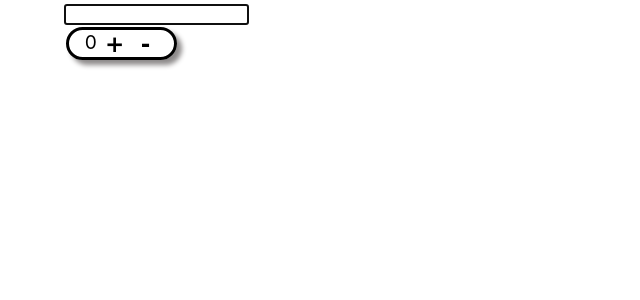
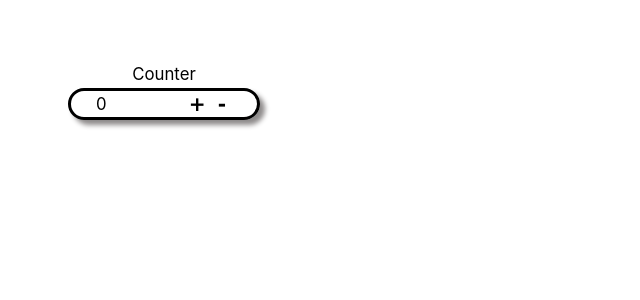
Before and after one commit to dawnteigh/Counter-Intuitive, a React (Create React App) app in the folder client/: page / in a window 1280 px wide. Shown: the top 300 px of the page, without its empty margins (0-640 px from the left). Built offline with nearby package versions, Linux system fonts and the light colour scheme.

Commit message:
counter flexbox css

```diff
--- a/client/src/App.css
+++ b/client/src/App.css
@@ -1,21 +1,41 @@
 .App {
   text-align: center;
-  margin-left: 5%;
-  margin-right: 5%;
+  margin: 5%;
+  font-size: 14px;
+  box-sizing: border-box;
 }
 
 .counter {
-  display: block;
-  width: 10%;
-  font-size: larger;
+  display: flex;
+  flex-direction: column;
+  justify-content: space-between;
+  width: 20vw;
+  max-width: 200px;
+  font-size: 1.2em;
 }
+
 .counter-name {
-  display: inline;
+  margin: 0 auto;
+  width: fit-content;
+  cursor: pointer;
+}
+.counter-name input {
+  width: 20vw;
+  border: none;
+  text-align: center;
+  font-size: 1em;
+}
+
+.counter-name input:focus {
+  outline: none;
 }
 
 .count {
-  vertical-align: middle;
-  padding: 0 10%;
+  display: flex;
+  flex-direction: row;
+  justify-content: space-between;
+  align-items: center;
+  padding: 0 12.5%;
   border: solid black;
   border-radius: 25px;
   box-shadow: 5px 5px 5px rgb(142, 139, 139);
@@ -29,6 +49,4 @@
   font-size: larger;
   font-weight: bold;
   font-family: 'Lucida Sans', 'Lucida Sans Regular', 'Lucida Grande', 'Lucida Sans Unicode', Geneva, Verdana, sans-serif;
-  padding: 0 10%;
-  vertical-align: middle;
 }
--- a/client/src/components/Counter.js
+++ b/client/src/components/Counter.js
@@ -3,14 +3,15 @@ import React, { useState } from 'react'
 const Counter = () => {
 
   const [count, setCount] = useState(0)
-  const [name, setName] = useState("")
-  const [edit, setEdit] = useState(true)
+  const [name, setName] = useState("Counter")
+  const [edit, setEdit] = useState(false)
 
   const handleEnter = (e) => {
     if (e.key === 'Enter') {
       setEdit(false)
     }
   }
+
   return (
     <div className="counter">
       {
@@ -23,9 +24,11 @@ const Counter = () => {
           </div>
       }
       <div className="count">
-        {count}
-        <button onClick={() => setCount(count + 1)}>+</button>
-        <button onClick={() => setCount(count - 1)}>-</button>
+        <span>{count}</span>
+        <span>
+          <button onClick={() => setCount(count + 1)}>+</button>
+          <button onClick={() => setCount(count - 1)}>-</button>
+        </span>
       </div>
     </div>
   )
```
